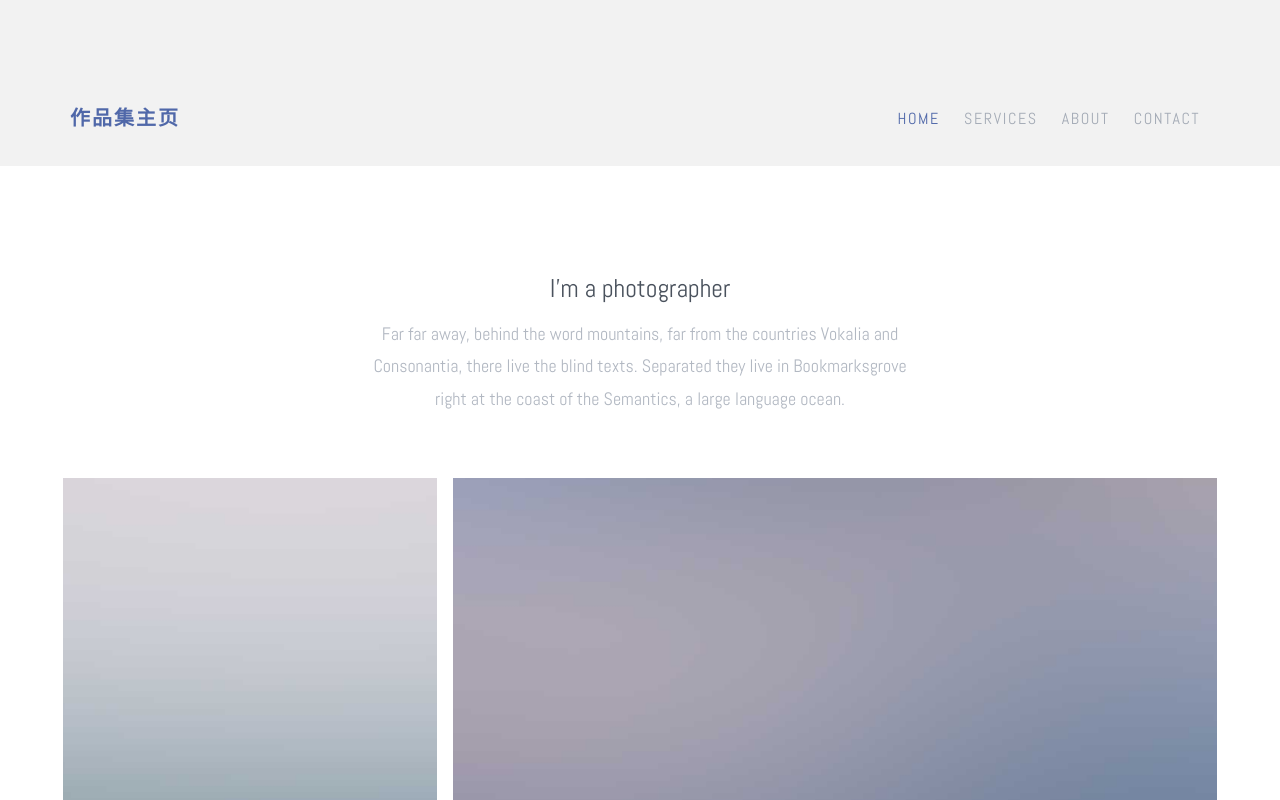
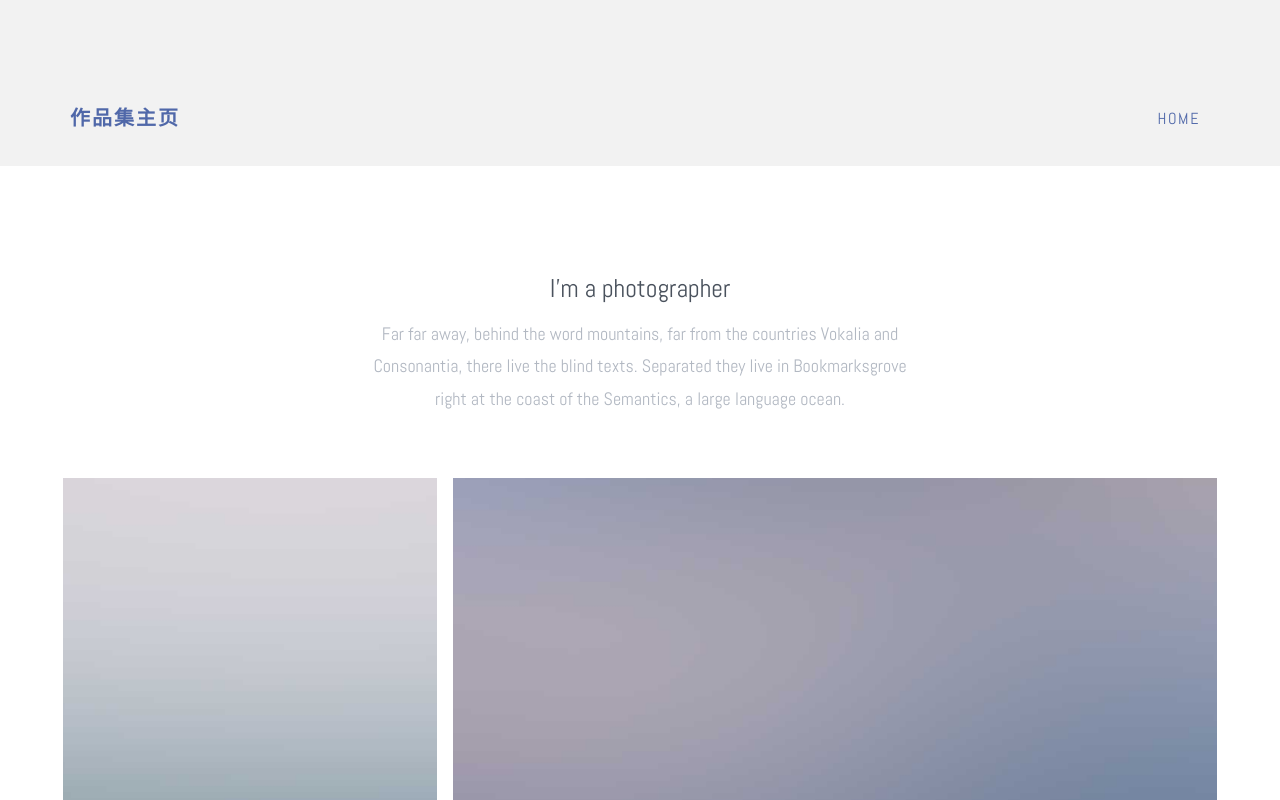
Before and after one commit to ping-guo/CV, a website: page index.html in a window 1280 px wide. Shown: the top 800 px of the page. Drawn offline with Linux system fonts and the light colour scheme; files whose address does not match are found by name.

Commit message:
remove some pages

```diff
--- a/index.html
+++ b/index.html
@@ -33,20 +33,20 @@
         <nav role="navigation" class="probootstrap-nav hidden-xs">
           <ul class="probootstrap-main-nav">
             <li class="active"><a href="index.html">Home</a></li>
-            <li><a href="services.html">Services</a></li>
+            <!-- <li><a href="services.html">Services</a></li>
             <li><a href="about.html">About</a></li>
-            <li><a href="contact.html">Contact</a></li>
+            <li><a href="contact.html">Contact</a></li> -->
           </ul>
           <div class="extra-text visible-xs">
             <a href="#" class="probootstrap-burger-menu"><i>Menu</i></a>
             <h5>Address</h5>
             <p>198 West 21th Street, Suite 721 New York NY 10016</p>
             <h5>Connect</h5>
-            <ul class="social-buttons">
+            <!-- <ul class="social-buttons">
               <li><a href="#"><i class="icon-twitter"></i></a></li>
               <li><a href="#"><i class="icon-facebook2"></i></a></li>
               <li><a href="#"><i class="icon-instagram2"></i></a></li>
-            </ul>
+            </ul> -->
           </div>
         </nav>
     </div>
```
